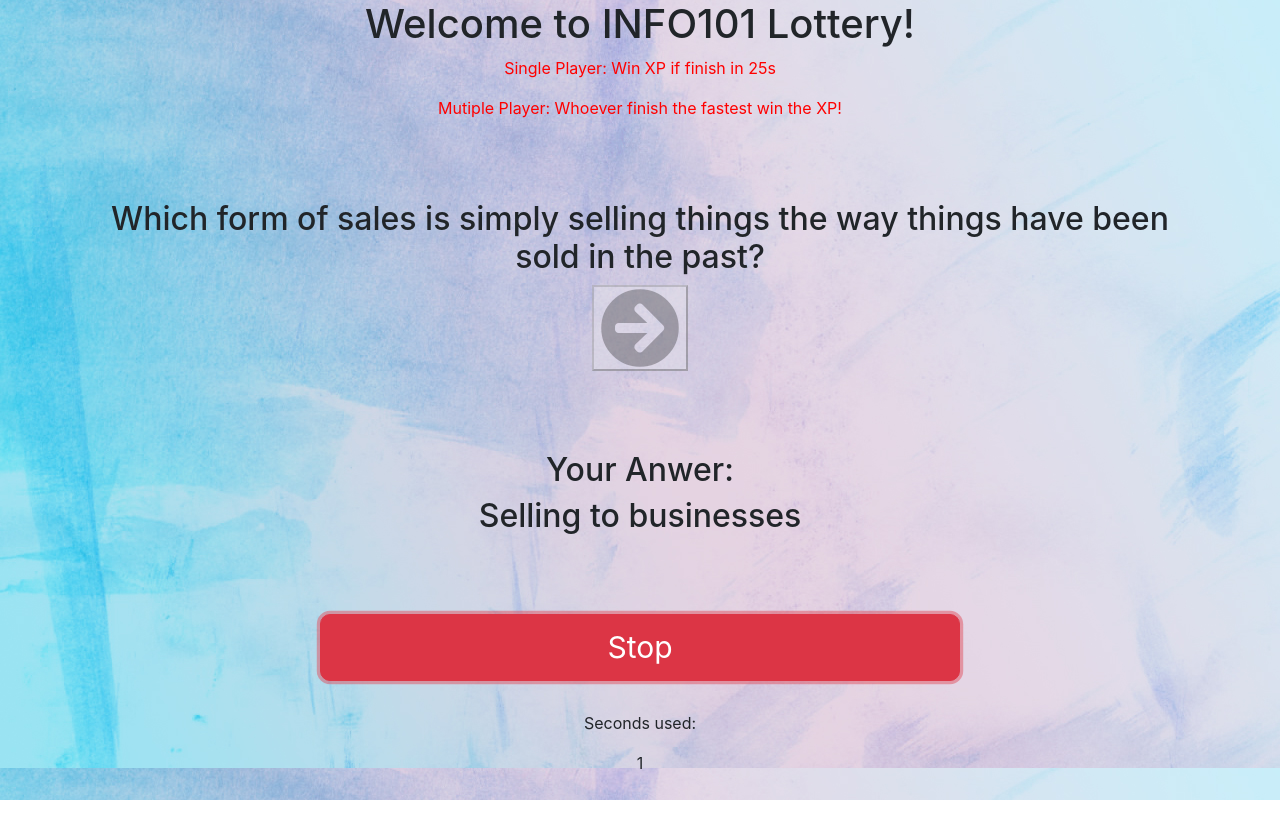
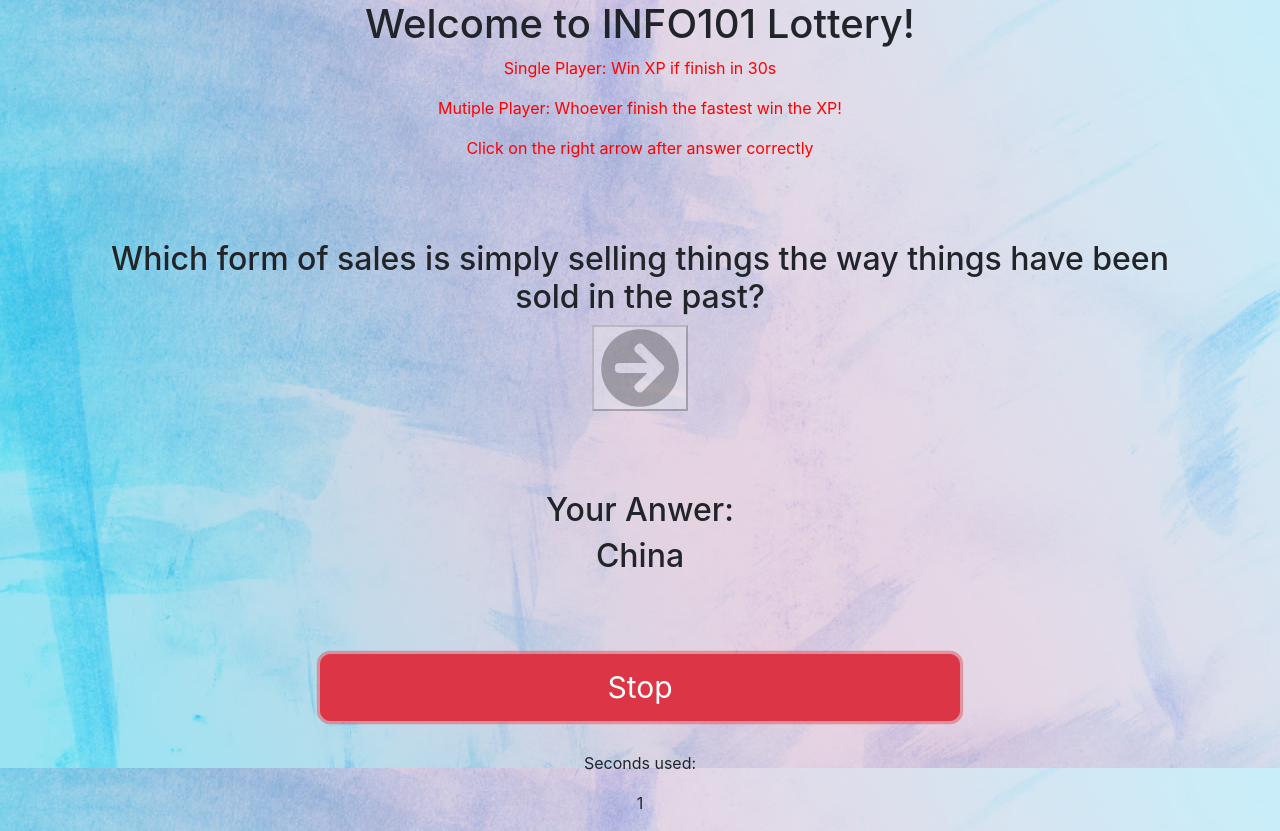
Before and after one commit to YuanruiZhang/simple_lottery, a plain HTML site: page index.html in a window 1280 px wide. Both pictures are taken after a click on the button "Begin". Before the commit the page ends 800 px from the top, so only its background shows below. Drawn offline with nearby package versions, Linux system fonts and the light colour scheme.

Commit message:
wait for upload

```diff
--- a/index.html
+++ b/index.html
@@ -23,8 +23,9 @@
   <body>
     <h1>Welcome to INFO101 Lottery!</h1>
     <div id="introduction">
-    <p>Single Player: Win XP if finish in 25s</p>
+    <p>Single Player: Win XP if finish in 30s</p>
     <p>Mutiple Player: Whoever finish the fastest win the XP!</p>
+    <p>Click on the right arrow after answer correctly</p>
   </div>
     <div class="questionForm">
       <h2 id="question">Demo Question1: xxxxx?</h2>
--- a/lottery.js
+++ b/lottery.js
@@ -66,7 +66,7 @@ begin.addEventListener("click", function() {
       var random = Math.floor(Math.random() * answerList.length); //floor去取整
       //write in the answerList
       document.getElementById("answer").innerHTML = answerList[random];
-    }, 200);
+    }, 500);
   } else {
     runLottery = true;
     begin.innerHTML = "Begin";
```
